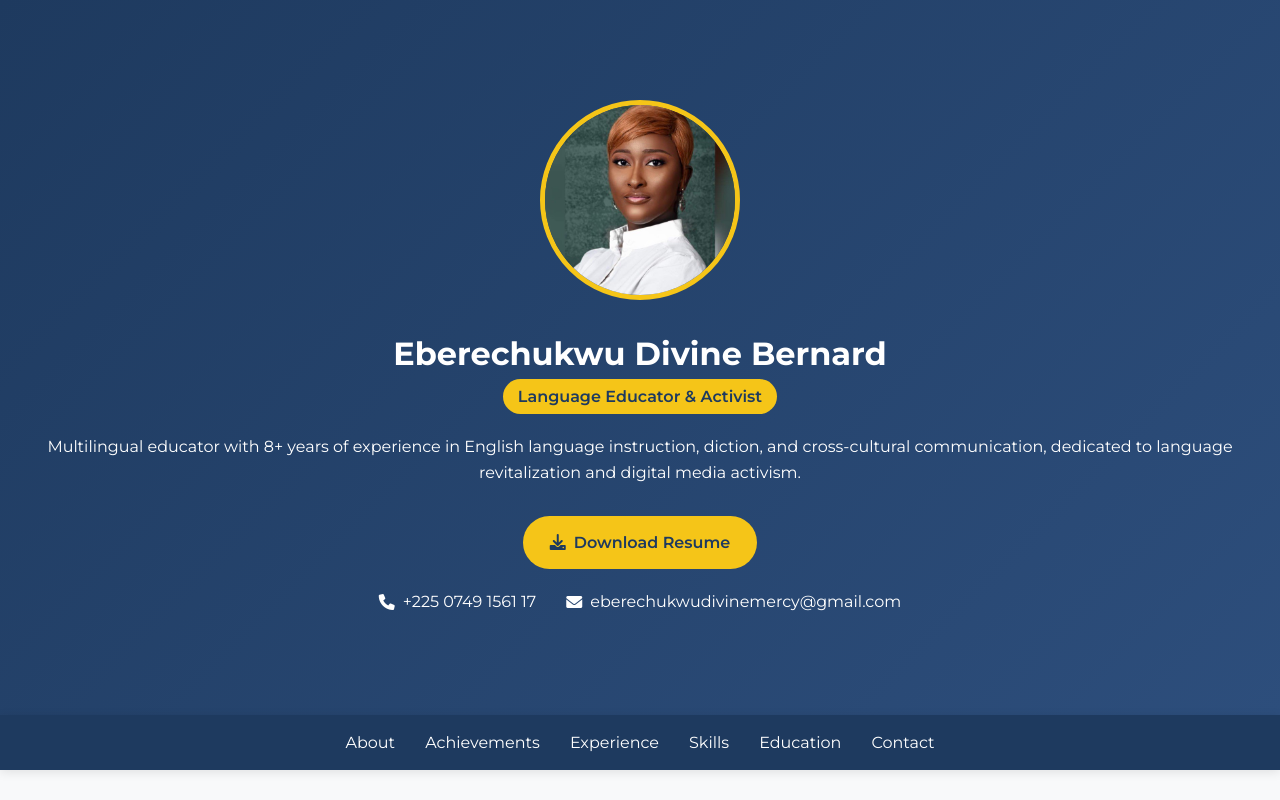
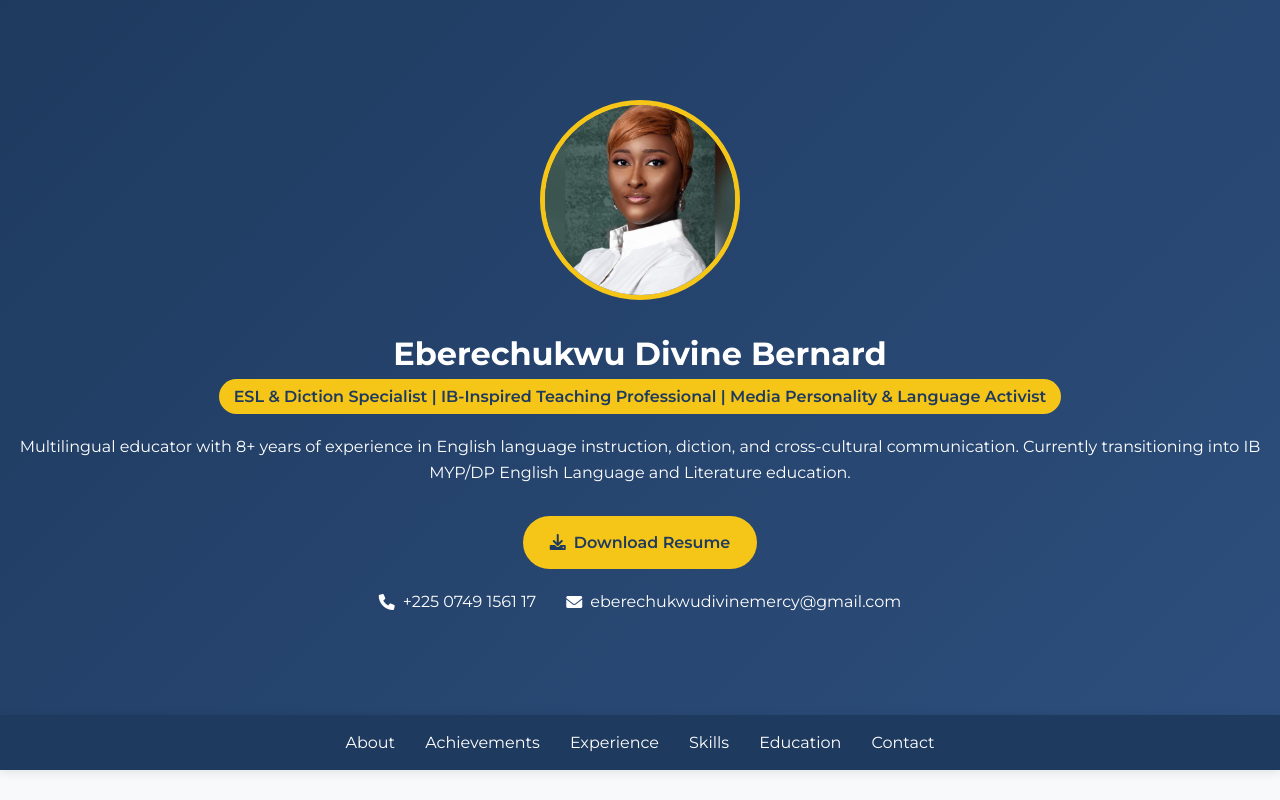
Before and after one commit to massaillon/Divine-Eberechukwu-Portfolio, a plain HTML site: page index.html in a window 1280 px wide. Shown: the top 800 px of the page. Drawn offline with Linux system fonts and the light colour scheme.

Commit message:
Revise header content for clarity and detail
Updated professional title and description in the header.

```diff
--- a/index.html
+++ b/index.html
@@ -14,8 +14,8 @@
         <div class="header-content">
             <img src="images/Divine Bernard-Main.jpg" alt="Divine Bernard" class="profile-img">
             <h1>Eberechukwu Divine Bernard</h1>
-            <div class="badge">Language Educator & Activist</div>
-            <p>Multilingual educator with 8+ years of experience in English language instruction, diction, and cross-cultural communication, dedicated to language revitalization and digital media activism.</p>
+            <div class="badge">ESL & Diction Specialist | IB-Inspired Teaching Professional | Media Personality & Language Activist</div>
+            <p>Multilingual educator with 8+ years of experience in English language instruction, diction, and cross-cultural communication. Currently transitioning into IB MYP/DP English Language and Literature education.</p>
 
             <!-- ADD THIS NEW SECTION -->
             <div class="download-resume">
```
